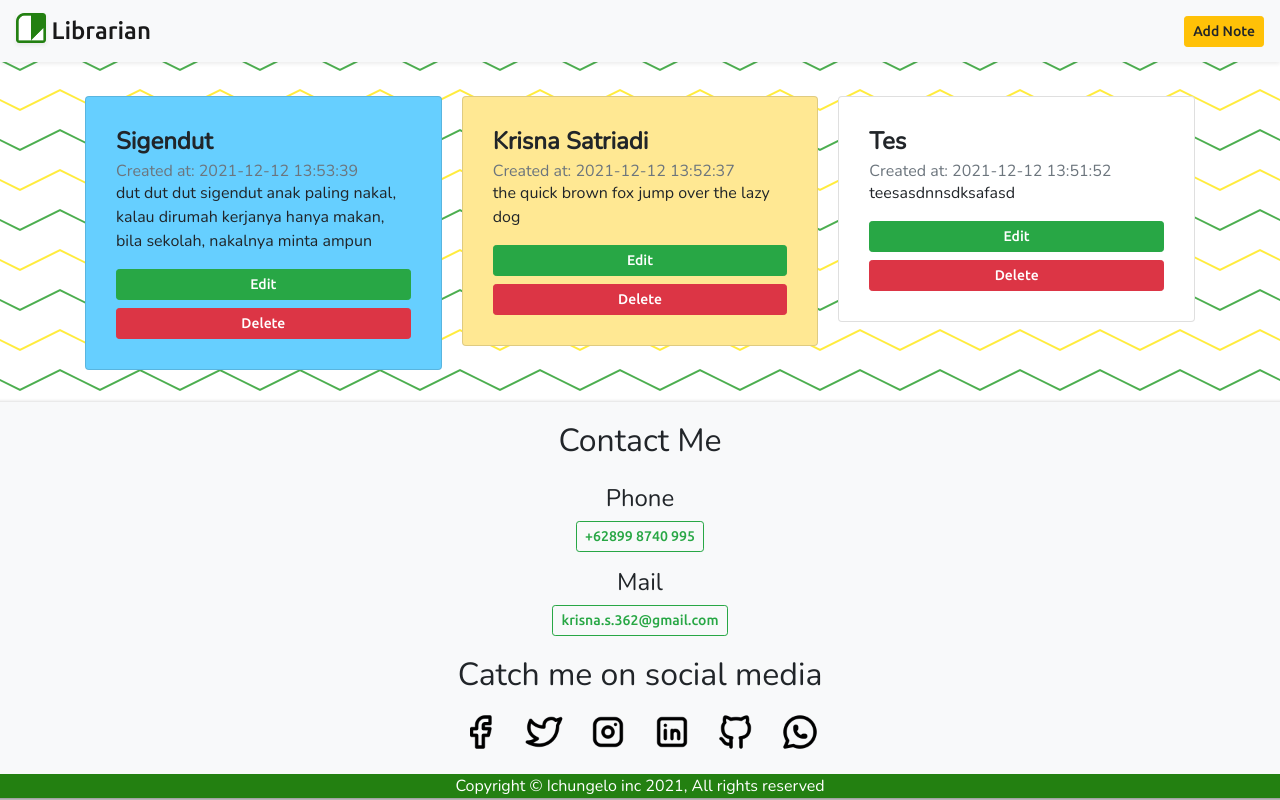
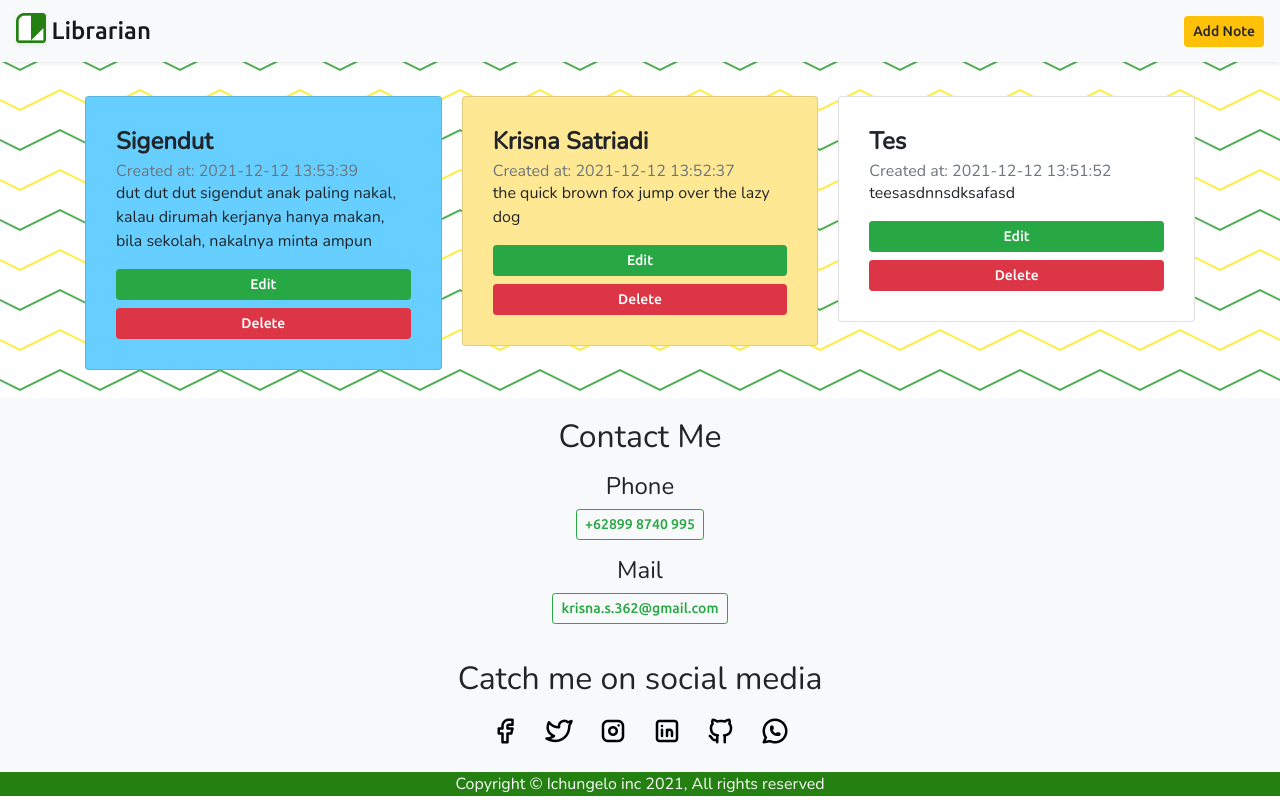
Before and after one commit to ichungelo/simple-note-web, a PHP site: page / in a window 1280 px wide. Run offline with PHP 8.4, Linux system fonts and the light colour scheme; data comes from the database, SQL or seed files in the repository.

Commit message:
repair footer

```diff
--- a/index.php
+++ b/index.php
@@ -54,19 +54,21 @@
       ?>
       </div>
     </section>
-    <footer class="text-center bg-light row">
+    <!-- Card container End -->
+    <!-- Footer -->
+    <section class="container-liquid text-center bg-light mt-3">
       <h2 class="col-12">Contact Me</h2>
-      <div class="col-12 mt-3">
+      <div class="mt-3">
         <h4>Phone</h4>
         <a href="tel:+628998740995" class="btn btn-outline-success btn-sm">+62899 8740 995</a>
       </div>
-      <div class="col-12 mt-3">
+      <div class="mt-3">
         <h4>Mail</h4>
         <a href="mailto:krisna.s.362@gmail.com" class="btn btn-outline-success btn-sm">krisna.s.362@gmail.com</a>
       </div>
-      <div class="col-12">
+      <div class="mt-3">
         <h2>Catch me on social media</h2>
-        <div class="about-content">
+        <div>
           <a href="https://web.facebook.com/ichungelo/" target="_blank"><img class="about-social-icon" src="/assets/img/tabler-icon-brand-facebook.png" alt="facebook-icon"></a>
           <a href="https://twitter.com/ichungelo" target="_blank"><img class="about-social-icon" src="/assets/img/tabler-icon-brand-twitter.png" alt="twitter-icon"></a>
           <a href="https://www.instagram.com/ichungelo/" target="_blank"><img class="about-social-icon" src="/assets/img/tabler-icon-brand-instagram.png" alt="instagram-icon"></a>
@@ -75,11 +77,11 @@
           <a href="https://api.whatsapp.com/send?phone=628998740995&text=Hi" target="_blank"><img class="about-social-icon" src="/assets/img/tabler-icon-brand-whatsapp.png" alt="wa-icon"></a>
         </div>
       </div>
-      <div class="col-12" style="background-color: #238011; margin: 12px 0 0 0; color: white">
+      <div class="mt-3" style="background-color: #238011; color: white">
         Copyright &#169 Ichungelo inc 2021, All rights reserved
       </div>
-    </footer>
-    <!-- Card container End -->
+    </section>
+    <!-- Footer End -->
     <script src="https://cdn.jsdelivr.net/npm/jquery@3.5.1/dist/jquery.slim.min.js" integrity="sha384-DfXdz2htPH0lsSSs5nCTpuj/zy4C+OGpamoFVy38MVBnE+IbbVYUew+OrCXaRkfj" crossorigin="anonymous"></script>
     <script src="https://cdn.jsdelivr.net/npm/bootstrap@4.6.1/dist/js/bootstrap.bundle.min.js" integrity="sha384-fQybjgWLrvvRgtW6bFlB7jaZrFsaBXjsOMm/tB9LTS58ONXgqbR9W8oWht/amnpF" crossorigin="anonymous"></script>
   </body>
--- a/style.css
+++ b/style.css
@@ -8,7 +8,7 @@
   box-shadow: 0px 2px 5px;
 }
 
-section {
+body {
   padding-top: 5rem;
 }
 
@@ -50,8 +50,8 @@
 }
 
 .about-social-icon {
-  width: 40px;
-  height: 40px;
+  width: 30px;
+  height: 30px;
   margin: 10px;
   border-radius: 20%;
 }
```
Also changed, not shown: notes.php (+10 -8 lines).
